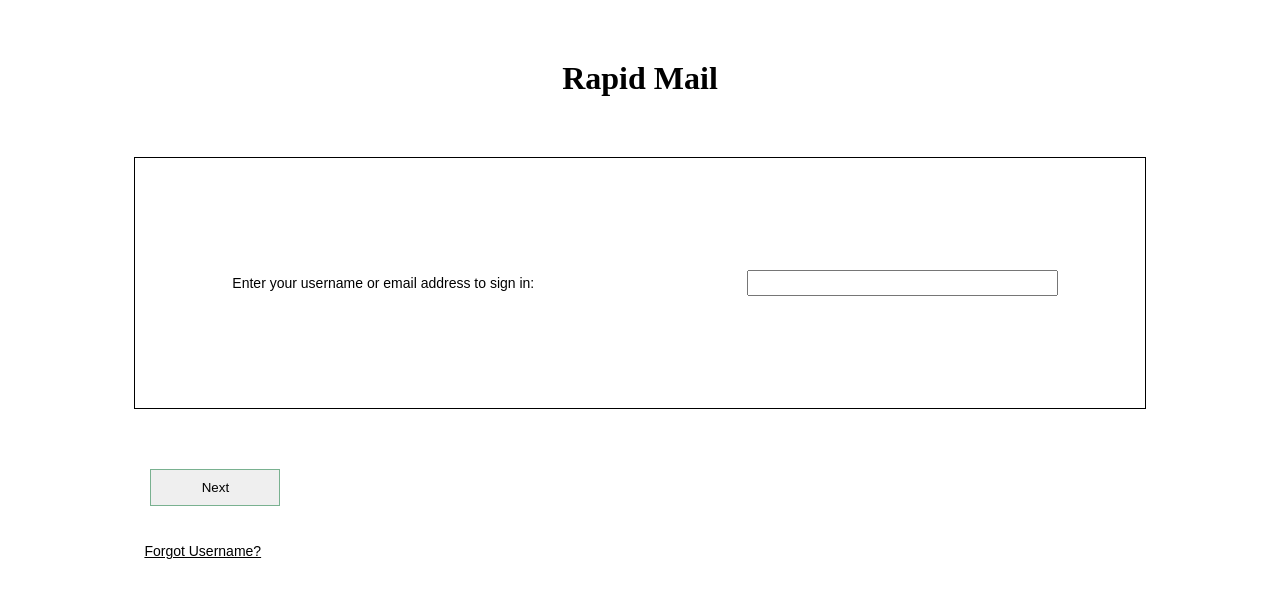
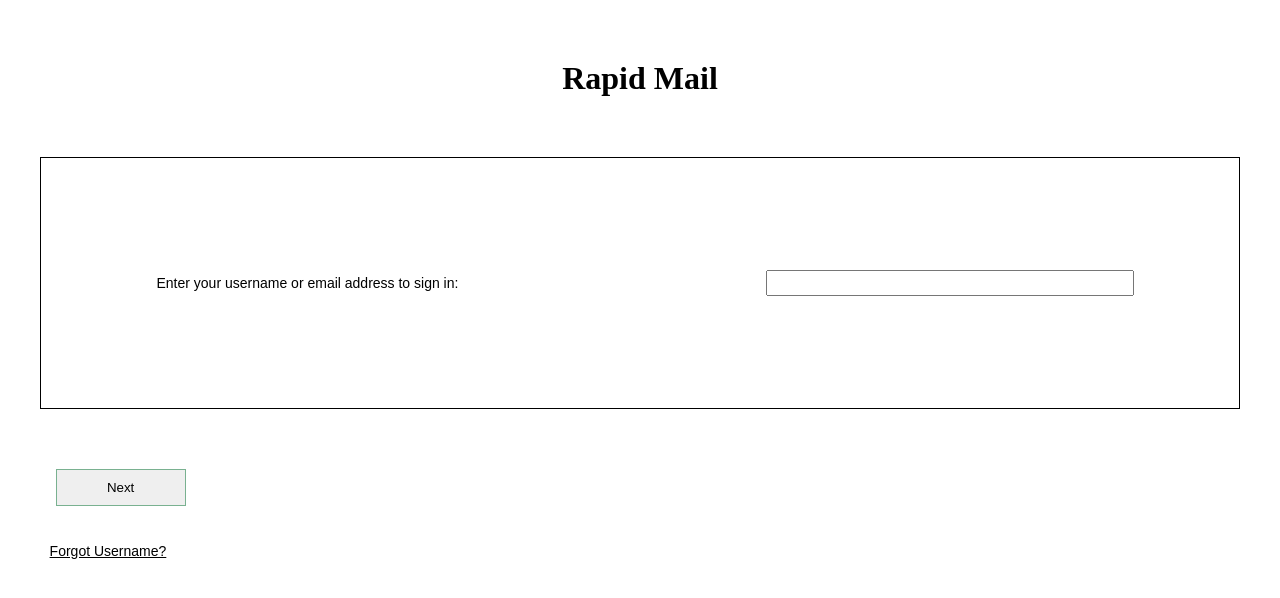
Before and after one commit to Nonyeah/User-Login, a React (Vite) app: page / in a window 1280 px wide. Shown: the top 598 px of the page. Built offline with nearby package versions, Linux system fonts and the light colour scheme.

Commit message:
corrected margins

```diff
--- a/src/App.css
+++ b/src/App.css
@@ -194,9 +194,8 @@ b {
 .error,
 .email,
 .bottommenu {
-  width: 80%;
-  margin-left: auto;
-  margin-right: auto;
+  width: 95%;
+ margin: 30px auto 0 auto;
 }
 .sendlink {
   margin-top: 30px;
--- a/src/App.jsx
+++ b/src/App.jsx
@@ -276,7 +276,7 @@ function myreducer(state, actionobject) {
         };
       } else {
         return {
-          error: "Please enter correct email address",
+          error: "Please enter a valid email address",
           email: "",
         };
       }
```
